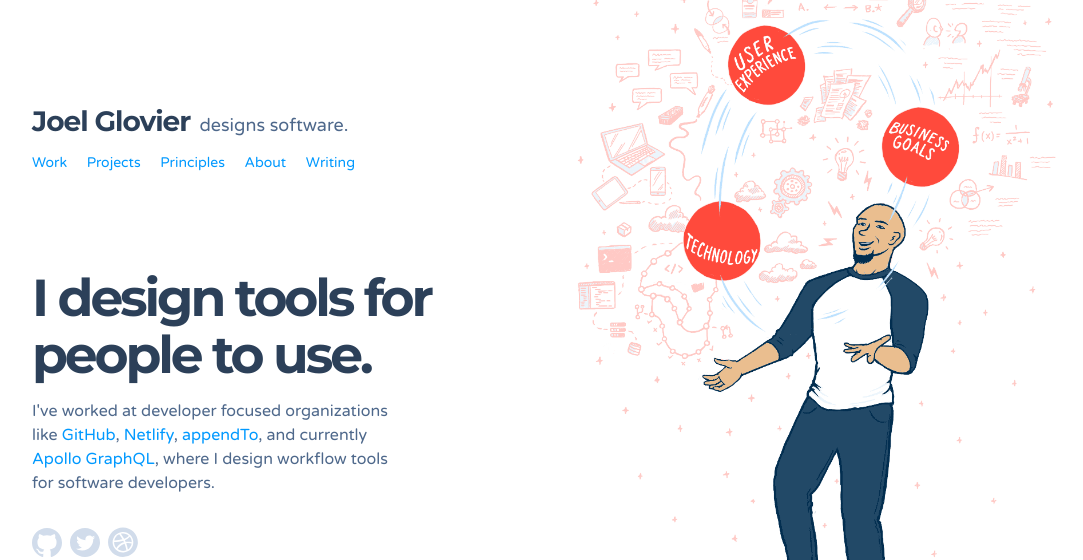
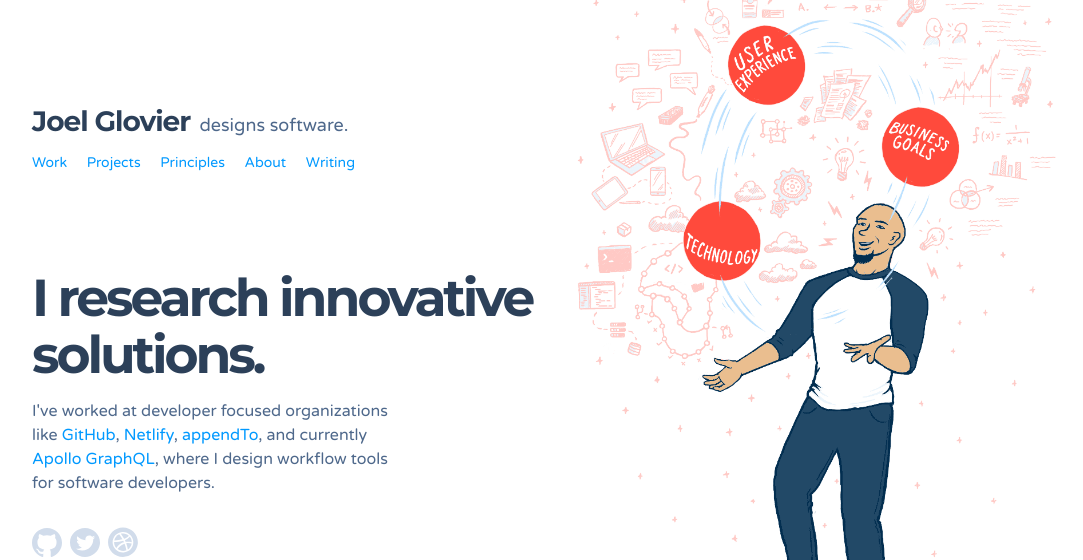
Before and after one commit to zenifold/max_page, a Jekyll site: the page built from index.html, in a window 1280 px wide and 900 px high, cut to the strip 0-560 px from the top of the window. Shown: the whole strip, without its empty margins (96-1179 px from the left). Built offline with Jekyll 4.4.1, drawn with Linux system fonts in a browser that asks for light colours; some web fonts are replaced.

Commit message:
just one

```diff
--- a/_includes/home/intro.html
+++ b/_includes/home/intro.html
@@ -8,7 +8,7 @@
       </div>
 
       <h2 class="headline mt4 mb2 pt3">
-        I design tools for people to use.
+        I research innovative solutions.
       </h2>
       <p class="description primary mt0">
         I've worked at developer focused organizations like <a href="https://github.com/">GitHub</a>, <a href="https://netlify.com/">Netlify</a>, <a href="http://appendto.com">appendTo</a>, and currently <a href="https://www.apollographql.com/">Apollo GraphQL</a>, where I design workflow tools for software developers.
```
